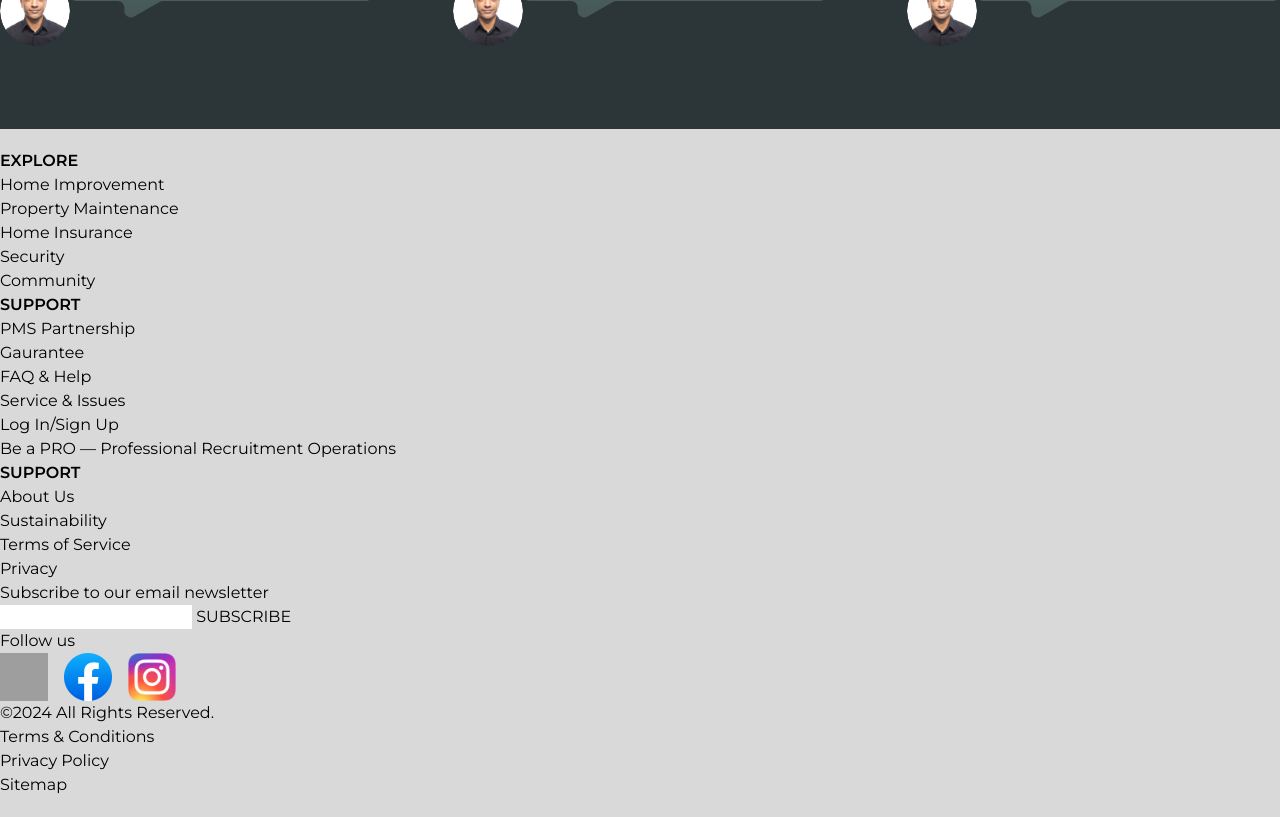
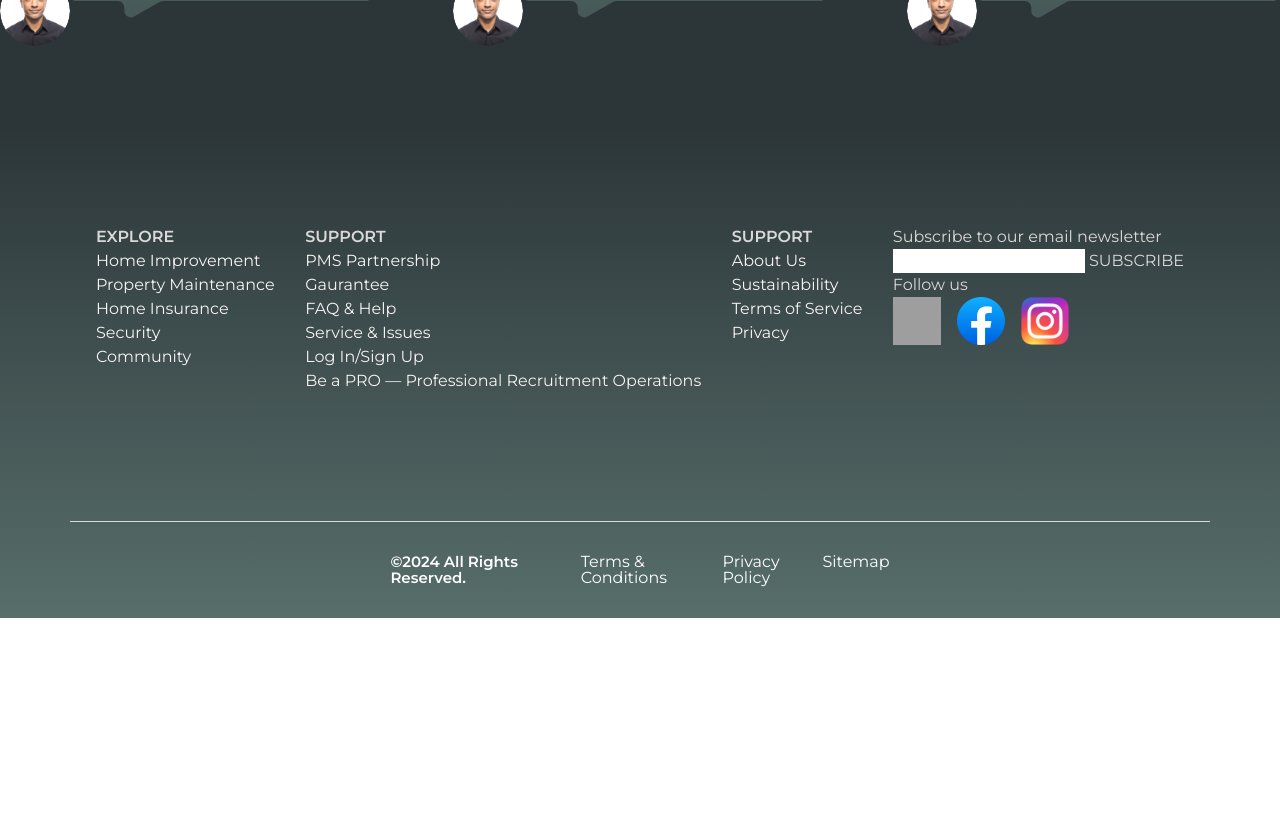
Before and after one commit to The-Winning-Team-Tshimologo/vite-react-pms, a React app: page /landing in a window 1280 px wide. Shown: the part 1480-2297 px from the top of the page. After the commit the page ends 2098 px from the top, so only its background shows below. Built offline with nearby package versions, Linux system fonts and the light colour scheme; grey boxes are pictures that could not be loaded; the HTML template or start-up script is replaced by a standard one.

Commit message:
fixed footer

```diff
--- a/src/components/footer/footer.css
+++ b/src/components/footer/footer.css
@@ -1,25 +1,101 @@
-
-.body {
-    margin: 0;
-    padding: 0;
+.section_padding {
+  padding: 4rem 4rem;
 }
 
 .footer {
-    background-color: #D9D9D9;
-    color: #000000;
-    padding: 20px 0;
+  background-image: var(--color-linear-gradient);
 }
 
-  .footer-container {
+.sb_footer {
   display: flex;
-    justify-content: space-around;
-    max-width: 1200px;
+  flex-direction: column;
+}
+
+.sb_footer-links {
+  text-shadow: rgb(65, 65, 65) 0.2px 0.1px;
+  color: var(--color-backdrop);
+  display: flex;
+  padding: 2rem;
+  justify-content: space-between;
+  align-items: flex-start;
+  flex-direction: row;
+  flex-wrap: wrap;
+  width: 100%;
+  text-align: left;
+  margin-bottom: 2rem;
+}
+
+.sb_footer-links a {
+  color: whitesmoke;
+  padding: 2px 0;
+  list-style: none;
+}
+
+.sb_footer-links a:hover {
+  color: rgb(100, 180, 170);
+  text-decoration: none;
+}
+
+.sb_footer-links_div {
+  width: 150px;
+  margin: 1rem;
+  display: flex;
+  justify-content: flex-start;
+  flex-direction: column;
+}
+
+.sb_footer-links-socials img {
+  width: 25px;
+  height: 25px;
+  padding: 2px 10px 0 0;
+}
+
+.sb_footer-links-home {
+  padding: 1rem 0;
+}
+
+.sb_footer-below {
+  display: flex;
+  flex-direction: row;
+  justify-content: space-between;
+
+  padding: 2rem 20rem;
+  line-height: 1rem;
+  border-top: 1px solid var(--color-backdrop);
+  width: 89%;
   margin: 0 auto;
 }
-  .footer_flex-row{
+
+.sb_footer-below-links {
   display: flex;
   flex-direction: row;
-    gap: 1rem;
-    padding: .2rem;
-    margin: 0 auto;
 }
+
+.sb_footer-below-links a {
+  font-size: 12px;
+  line-height: 14px;
+  margin-left: 2rem;
+  color: white;
+  font-weight: 600;
+}
+
+.sb_footer-below a {
+  color: white;
+}
+
+.sb_footer-below a:hover {
+  color: rgb(100, 180, 170);
+  text-decoration: none;
+}
+
+hr {
+  color: white !important;
+  width: 96%;
+}
+
+.sb_footer-copyright {
+  font-size: 15px;
+  line-height: 1rem;
+  color: rgb(255, 255, 255);
+  font-weight: 600;
+}
--- a/src/components/header/Header.jsx
+++ b/src/components/header/Header.jsx
@@ -10,6 +10,11 @@ const Header = () => {
   const handleSideBarCollapse = () => {
     setSidebarCollapsed(!sidebarCollapsed);
   };
+
+  useEffect(() => {
+    // This effect will re-run whenever userDetails changes
+    console.log("User details updated", userDetails);
+  }, [userDetails]);
 
 
   // If no userDetails, only render the logo
--- a/src/components/signin/Form.jsx
+++ b/src/components/signin/Form.jsx
@@ -2,7 +2,7 @@ import Application from "./application/Application";
 import { useState } from "react";
 import "./Form.css";
 
-const Form = () => {
+const Form = ({formdata}) => {
   const [data, setData] = useState({
     UserName: "",
     MobileNumber: "",
@@ -39,8 +39,8 @@ const Form = () => {
 
   const content = (
     <form className="form flex-col" onSubmit={handleSubmit}>
-      {/* <h2>Application</h2> */}
-
+      <h2>Application</h2>
+      <br />
       <Application data={data} handleChange={handleChange} />
 
       <button className="submit-button" disabled={!canSave}>
--- a/src/components/signin/application/Application.jsx
+++ b/src/components/signin/application/Application.jsx
@@ -36,7 +36,7 @@ const Application = ({ data, handleChange }) => {
         pattern="[\w\d\s.#]{2,}"
       />
 
-      <label htmlFor="PhysicalAdress" className="offscreen">
+      {/* <label htmlFor="PhysicalAdress" className="offscreen">
         {" "}
         Physical Adress{" "}
       </label>
@@ -46,9 +46,9 @@ const Application = ({ data, handleChange }) => {
         id="PhysicalAdress"
         name="PhysicalAdress"
         pattern="[\w\d\s.#]{2,}"
-      />
+      /> */}
 
-      <label htmlFor="Streetname" className="offscreen">
+      {/* <label htmlFor="Streetname" className="offscreen">
         Street Name
       </label>
       <input
@@ -57,7 +57,7 @@ const Application = ({ data, handleChange }) => {
         id="Streetname"
         name="Streetname"
         pattern="[\w\d\s.#]{2,}"
-      />
+      /> */}
 
       <label htmlFor="City">City</label>
       <input
@@ -65,6 +65,15 @@ const Application = ({ data, handleChange }) => {
         type="text"
         id="City"
         name="City"
+        pattern="([A-Z])[\w\s.]{1,}"
+      />
+
+      <label htmlFor="City">Province</label>
+      <input
+        className="application_input"
+        type="text"
+        id="Province"
+        name="Province"
         pattern="([A-Z])[\w\s.]{1,}"
       />
 
--- a/src/pages/spSignup/SPSignup.jsx
+++ b/src/pages/spSignup/SPSignup.jsx
@@ -51,10 +51,11 @@ export const SPSignup = () => {
       // setUser(formData);
       setErrors(errors);
       // <Navigate to={<sp}/>
-      navigate("/SPSignupProfileApplication");
-      // <Navigate to={"/SPSignupProfileApplication"} />;
+      // navigate("/SPSignupProfileApplication");
+      <Navigate to={< SPSignupApplication formData = {formData}/>} />;
     } else {
       setErrors(errors);
+
     }
   };
 
--- a/src/pages/spSignup/SPSignupApplication.jsx
+++ b/src/pages/spSignup/SPSignupApplication.jsx
@@ -3,7 +3,7 @@ import Form from "@/components/signin/Form";
 import React from "react";
 import SPSIgnupProgress from "./SPSIgnupProgress";
 
-const SPSignupApplication = () => {
+const SPSignupApplication = ({formData}) => {
   return (
     <>
     <Header/>
@@ -12,7 +12,7 @@ const SPSignupApplication = () => {
           <SPSIgnupProgress completedPages={25} page={"Personal Information"} />
         </div>
         {/* <Header /> */}
-        <Form />
+        <Form formData2 = {formData}/>
       </div>
     </>
   );
--- a/src/security/auth/AuthContext.jsx
+++ b/src/security/auth/AuthContext.jsx
@@ -1,6 +1,5 @@
 import { createContext, useContext, useState, useEffect } from "react";
 import { Navigate, useNavigate } from "react-router";
-// import apiClient from "../client";
 
 export const AuthContext = createContext();
 export const useAuth = () => useContext(AuthContext);
@@ -18,8 +17,6 @@ export const AuthProvider = ({ children }) => {
     return JSON.parse(localStorage.getItem("userDetails")) || null;
   });
   const [error, setError] = useState(null);
-
-  // const navigate = Navigate();
 
   useEffect(() => {
     // Store user and authentication status in local storage
@@ -225,10 +222,13 @@ export const AuthProvider = ({ children }) => {
   };
 
   const logout = () => {
+    // Remove all related items from local storage
     localStorage.removeItem("userDetails");
     localStorage.removeItem("isAuthenticated");
     localStorage.removeItem("user");
+    localStorage.removeItem("token");
 
+    // Reset all state variables
     setUser(null);
     setUserDetails(null);
     setAuthenticated(false);
```
Lines whose indentation alone changed are shown as unchanged.
